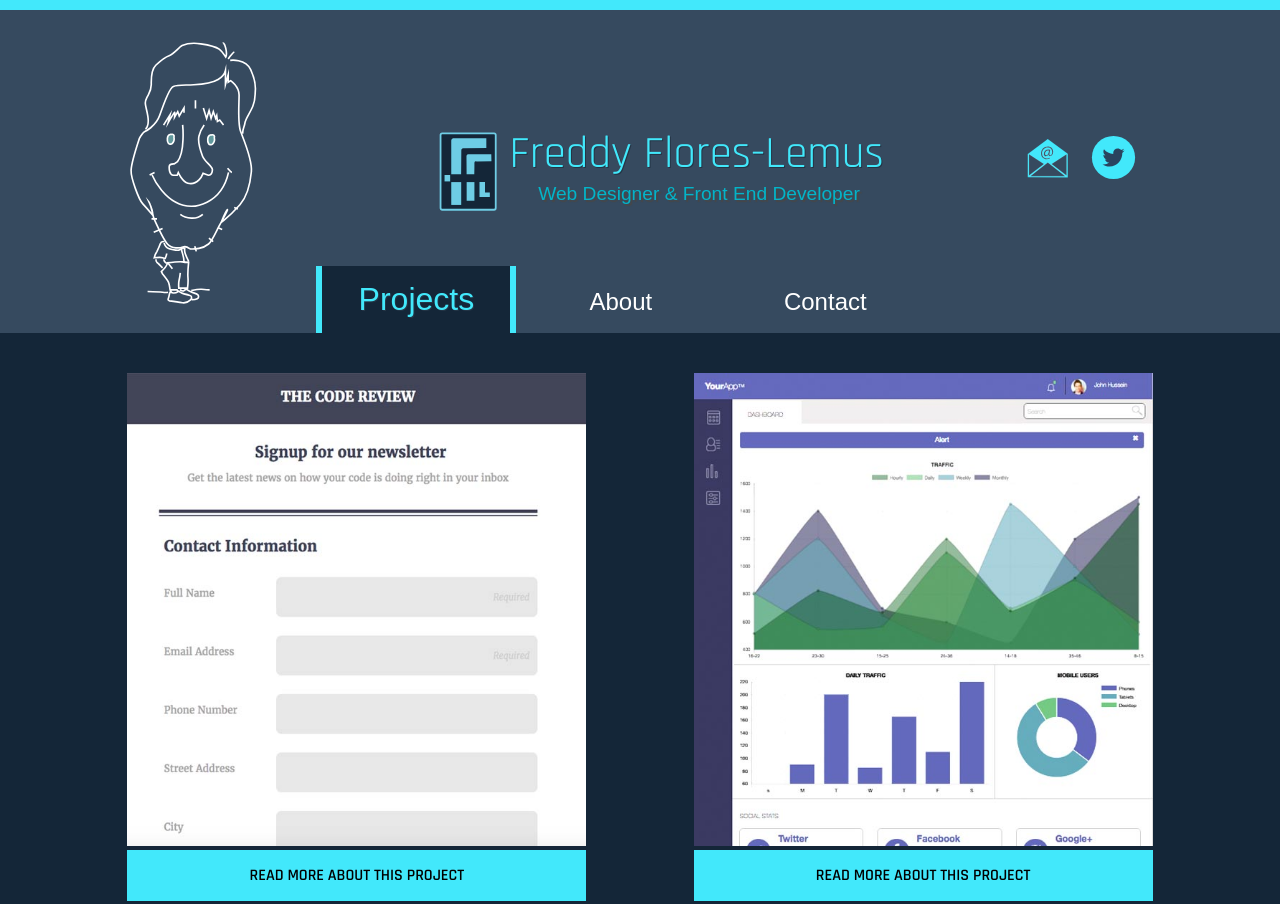
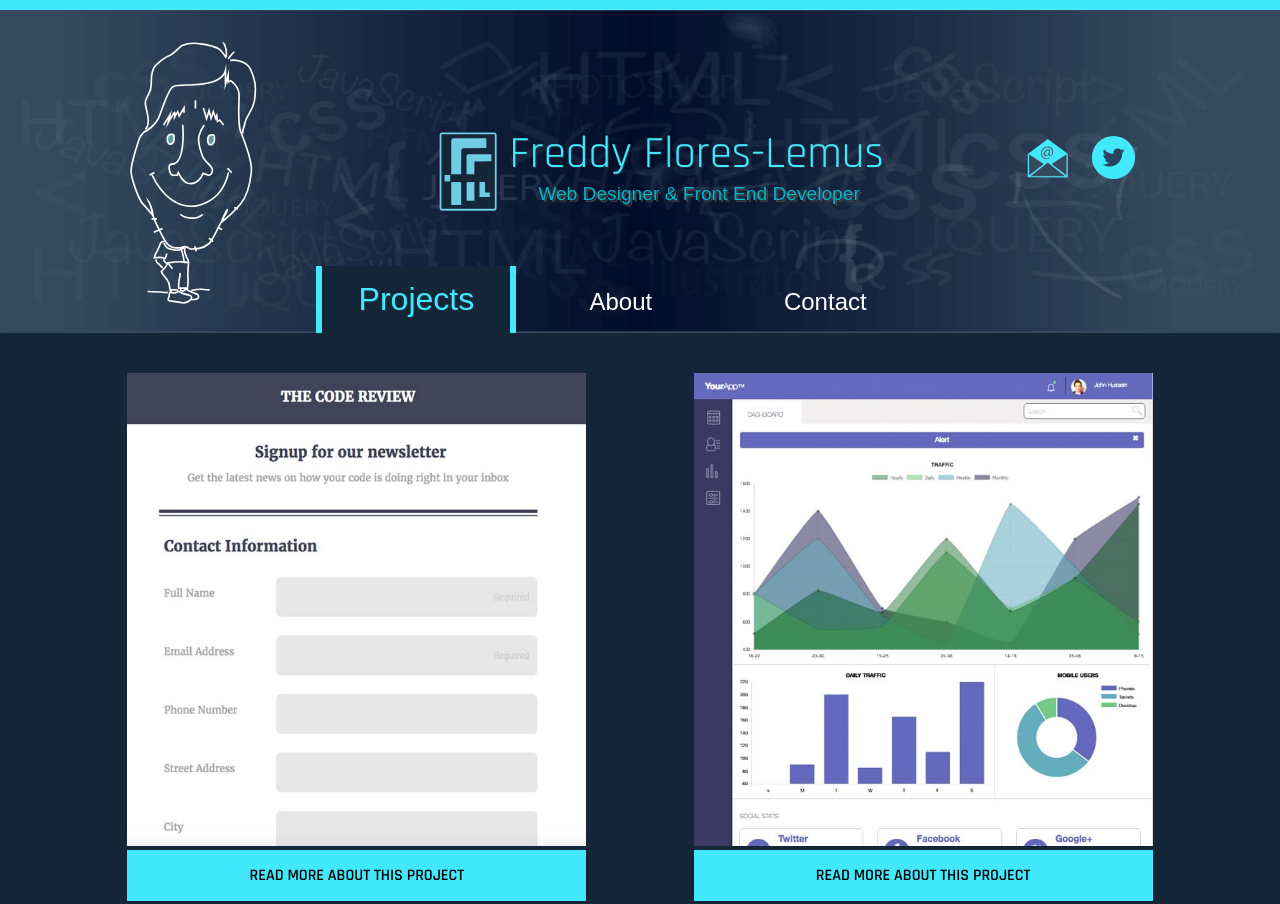
Before and after one commit to f36Lemus/f36Lemus.github.io, a plain HTML site: page index.html in a window 1280 px wide. Shown: the top 904 px of the page. Drawn offline with nearby package versions, Linux system fonts and the light colour scheme; a web font is replaced by a local one.

Commit message:
added background

```diff
--- a/css/style.css
+++ b/css/style.css
@@ -92,7 +92,7 @@ a {
 
 .logo {
     width: 100%;
-    background: rgba(54,74,95,1);
+    /*background: rgba(54,74,95,1);*/
     margin: 0 auto;
     text-align: center;
     padding: 10px;
@@ -113,7 +113,7 @@ a {
     font-weight: 400;
     padding-bottom: 0;
     color: rgba(66,232,251,1);
-    background-color: rgba(54,74,95,1);
+    /*background-color: rgba(54,74,95,1);*/
     text-shadow: rgba(36,53,70,1) 1px 1px 0;
     padding-left: 0;
 }
@@ -668,7 +668,8 @@ footer button,
      }
 
      .main {
-
+        background: url(../img/fondo-skills-op.png) top left no-repeat;
+        background-size: 1260px 322px;
         max-width: 1260px;
      }
 
@@ -682,6 +683,7 @@ footer button,
     .main-nav {
         margin-top: 38px;
         padding-right: 12%;
+        background: transparent;
     }
     .main-nav ul {
         margin-left: -20%;
@@ -747,7 +749,7 @@ footer button,
      }
 
      .descrip-proj p {
-        font-size: 1.3em;
+        font-size: 1.2em;
      }
 
     .content-projects {
```
Also changed, not shown: img/fondo-skills-op.png (added).
